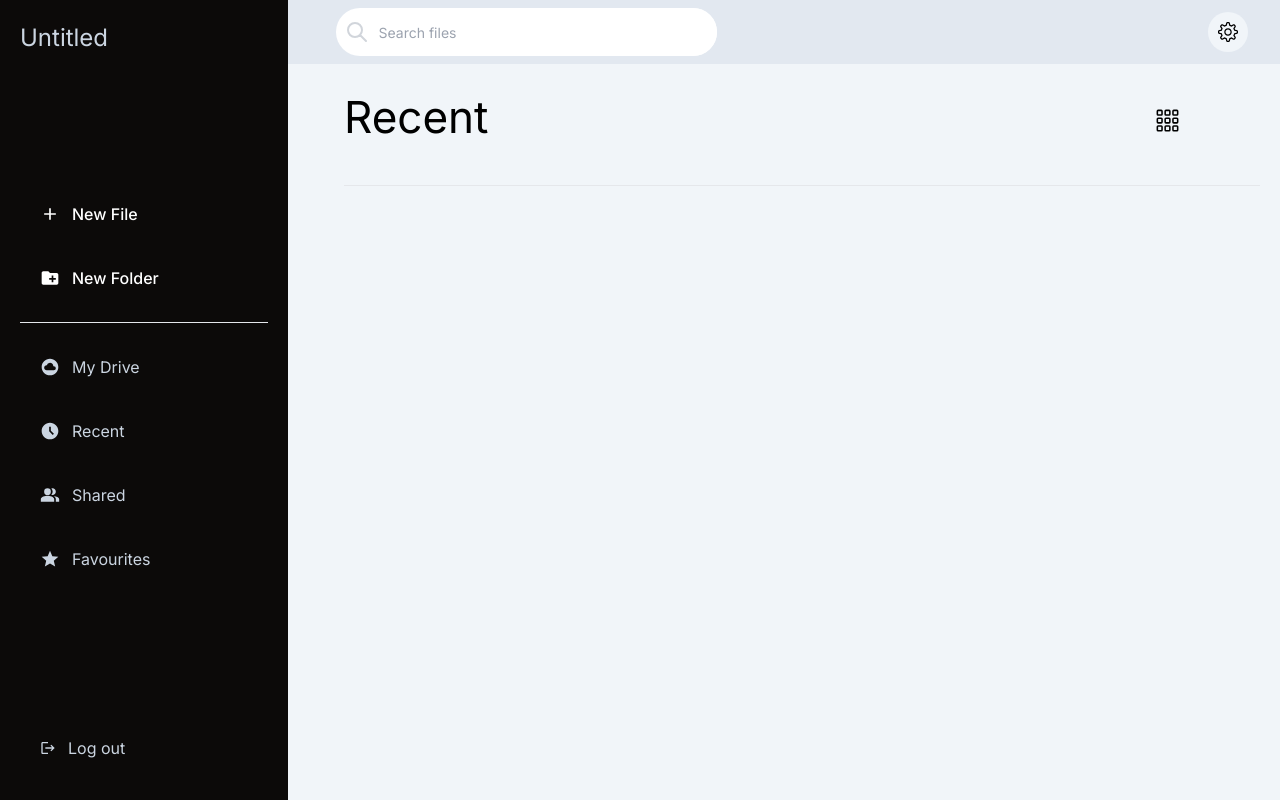
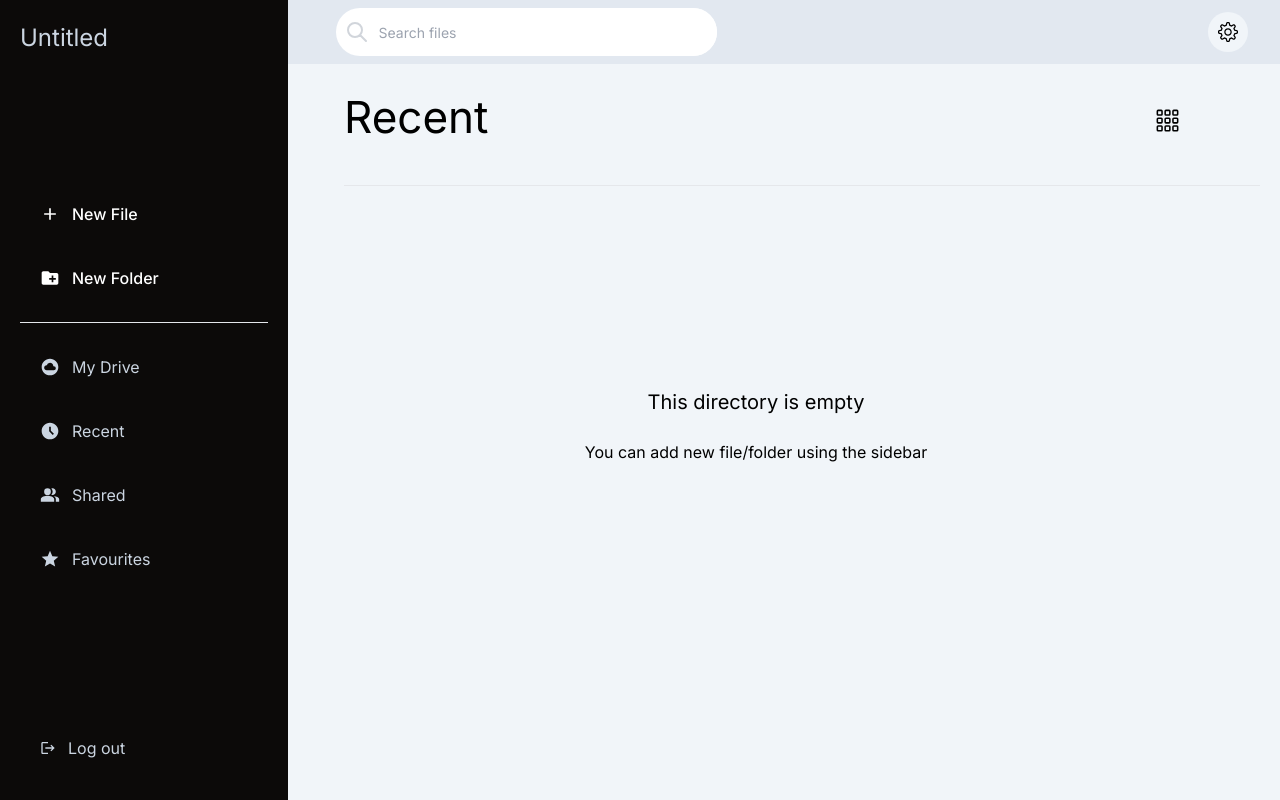
Before and after one commit to 98ZhaoJeffrey/pdf-editor, a Next.js app: page /dashboard/recent in a window 1280 px wide. Built offline with nearby package versions, Linux system fonts and the light colour scheme.

Commit message:
Handle visual for empty directory and fixed deletion bugs

```diff
--- a/src/app/api/files/[ID]/route.ts
+++ b/src/app/api/files/[ID]/route.ts
@@ -74,6 +74,7 @@ export async function DELETE(request: Request, { params }: { params: { ID: strin
                 id: params.ID,
             },
         });
+        return NextResponse.json({ success: true })
     } catch (error) {
         return NextResponse.json(error)
     }
--- a/src/app/api/folders/[folderID]/route.ts
+++ b/src/app/api/folders/[folderID]/route.ts
@@ -43,6 +43,7 @@ async function deleteFile(fileID: string) {
 export async function DELETE(request: Request, { params }: { params: { folderID: string } }) {
   try {
     await deleteFolder(params.folderID);
+    return NextResponse.json({ success: true })
   } catch (error) {
     return NextResponse.json(error)
   }
--- /dev/null
+++ b/src/app/components/Folder/EmptyDirctory.tsx
@@ -0,0 +1,17 @@
+import React from 'react'
+
+function EmptyDirctory() {
+    return (
+        <div className='w-full h-[60vh] flex flex-col justify-center items-center -mt-5 -ml-14'>
+            <h1 className='text-xl'>
+                This directory is empty
+            </h1>
+            <br></br>
+            <h1>
+                You can add new file/folder using the sidebar
+            </h1>
+        </div>
+    )
+}
+
+export default EmptyDirctory
--- a/src/app/components/Folder/FolderDisplay.tsx
+++ b/src/app/components/Folder/FolderDisplay.tsx
@@ -5,6 +5,7 @@ import FolderListCard from './FolderListCard';
 import PDFListCard from '../File/PDFListCard';
 import ClientFolderRender from './ClientFolderRender';
 import { Folder } from '@prisma/client';
+import EmptyDirctory from './EmptyDirctory';
 
 interface File {
     name: string,
@@ -15,6 +16,8 @@ interface File {
 
 const GridView: React.FC<{ folders: Array<Folder>, files: Array<File> }> = ({ folders, files }) => {
     return (
+        <>
+            {(folders.length || files.length) ?
                 <div className='overflow-y-scroll h-[76vh]'>
                     <div className='flex flex-row flex-wrap gap-7'>
                         {folders && folders.map((folder) => (
@@ -25,11 +28,20 @@ const GridView: React.FC<{ folders: Array<Folder>, files: Array<File> }> = ({ fo
                         ))}
                     </div>
                 </div>
+                :
+                <EmptyDirctory />
+            }
+        </>
+
     );
 };
 
 const ListView: React.FC<{ folders: Array<Folder>, files: Array<File> }> = ({ folders, files }) => {
     return (
+
+
+        <>
+            {(folders.length || files.length) ?
                 <div className='overflow-y-scroll h-[75vh]'>
                     <div className='flex flex-col'>
                         {folders && folders.map((folder) => (
@@ -40,6 +52,10 @@ const ListView: React.FC<{ folders: Array<Folder>, files: Array<File> }> = ({ fo
                         ))}
                     </div>
                 </div>
+                :
+                <EmptyDirctory />
+            }
+        </>
     )
 }
 
```
Lines whose indentation alone changed are shown as unchanged.
